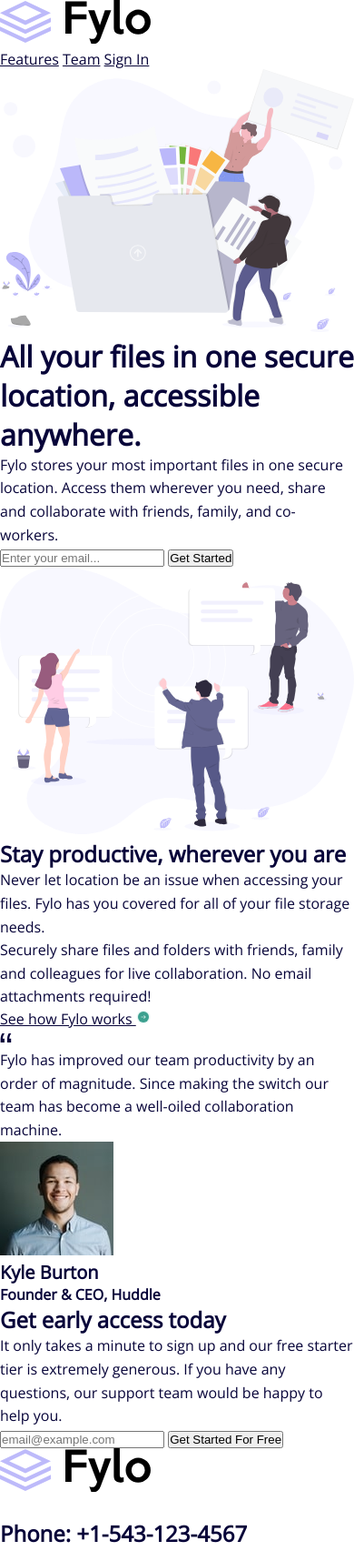
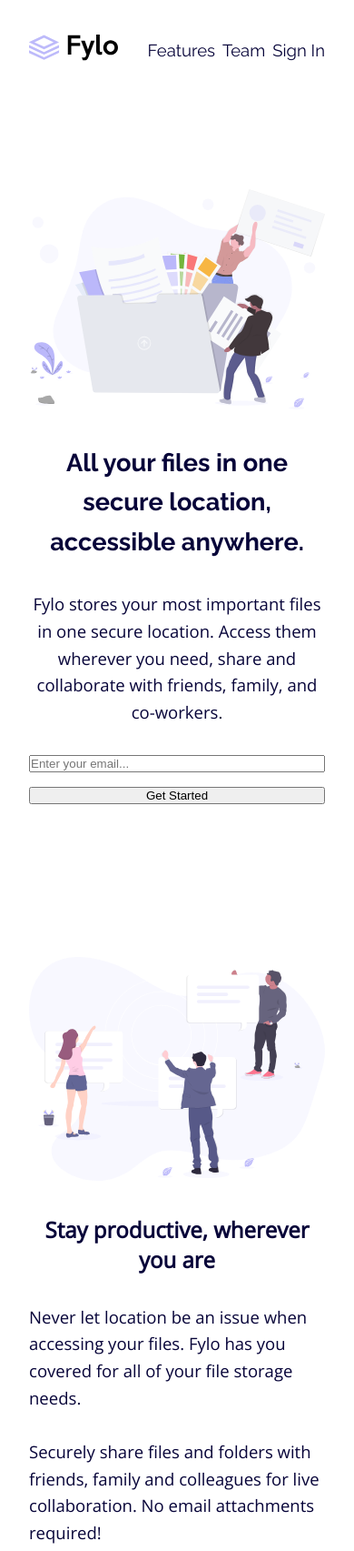
Before and after one commit to Ivanova24/fylo-landing-page-with-two-column-layout-master, a plain HTML site: page index.html in a window 390 px wide. Shown: the top 1705 px of the page at 91% size. Drawn offline with nearby package versions, Linux system fonts and the light colour scheme.

Commit message:
styles mobile

```diff
--- a/index.html
+++ b/index.html
@@ -3,19 +3,10 @@
   <head>
     <meta charset="UTF-8" />
     <meta name="viewport" content="width=device-width, initial-scale=1.0" />
-    <!-- displays site properly based on user's device -->
 
-    <link
-      rel="icon"
-      type="image/png"
-      sizes="32x32"
-      href="./images/favicon-32x32.png"
-    />
+    <link rel="icon" type="image/png" sizes="32x32" href="./images/favicon-32x32.png"/>
     <link rel="stylesheet" href="styles.css" />
-    <script
-      src="https://kit.fontawesome.com/d9bf2a99a6.js"
-      crossorigin="anonymous"
-    ></script>
+    <script src="https://kit.fontawesome.com/d9bf2a99a6.js" crossorigin="anonymous"></script>
 
     <title>Frontend Mentor | Fylo landing page with two column layout</title>
 
@@ -30,6 +21,7 @@
       }
     </style>
   </head>
+
   <body>
     <div class="container">
       <header class="header">
@@ -43,18 +35,18 @@
         </nav>
       </header>
 
-      <section class="secure">
+      <section class="accessible">
         <figure>
           <img src="/images/illustration-1.svg" />
         </figure>
-        <article>
+        <article class="description">
           <h1>All your files in one secure location, accessible anywhere.</h1>
           <p>
             Fylo stores your most important files in one secure location. Access
             them wherever you need, share and collaborate with friends, family,
             and co-workers.
           </p>
-          <form>
+          <form class="form">
             <input
               type="email"
               name="email"
@@ -69,12 +61,13 @@
         <figure>
           <img src="/images/illustration-2.svg" alt="" />
         </figure>
-        <article>
+        <article class="description">
           <h2>Stay productive, wherever you are</h2>
-          <p>
+          <p class="testimony-description">
             Never let location be an issue when accessing your files. Fylo has
             you covered for all of your file storage needs.
-            <br />
+            <br/>
+            <br>
             Securely share files and folders with friends, family and colleagues
             for live collaboration. No email attachments required!
           </p>
@@ -84,12 +77,12 @@
           </span>
           <aside>
             <img src="/images/icon-quotes.svg" />
-            <p>
+            <p class="testimony-description">
               Fylo has improved our team productivity by an order of magnitude.
               Since making the switch our team has become a well-oiled
               collaboration machine.
             </p>
-            <span>
+            <span class="testimony-description" >
               <img src="/images/avatar-testimonial.jpg" />
               <h3>Kyle Burton</h3>
               <h4>Founder & CEO, Huddle</h4>
@@ -97,23 +90,24 @@
           </aside>
         </article>
       </section>
+    </div>
 
-      <section class="access">
-        <div>
-          <h2>Get early access today</h2>
+      <section class="access wrap">
+        <div class="description">
+          <h2 >Get early access today</h2>
           <p>
             It only takes a minute to sign up and our free starter tier is
             extremely generous. If you have any questions, our support team
             would be happy to help you.
           </p>
         </div>
-        <form>
+        <form class="form">
           <input type="email" name="email" placeholder="email@example.com" />
           <button type="submit">Get Started For Free</button>
         </form>
       </section>
 
-      <footer class="footer">
+      <footer class="footer wrap">
         <div>
           <figure>
             <img src="/images/logo.svg" alt="Fylo" />
@@ -145,6 +139,5 @@
           >. Coded by <a href="#">Your Name Here</a>.
         </p>
       </footer>
-    </div>
   </body>
 </html>
--- a/styles.css
+++ b/styles.css
@@ -10,7 +10,6 @@
   --color-bg: hsl(0, 0%, 75%);
   --font-body: "Open Sans", sans-serif;
   --font-headings: "Raleway", sans-serif;
-  --contentWidth: 1224px;
 }
 
 html {
@@ -80,3 +79,76 @@ img {
 p {
   line-height: 1.6;
 }
+
+/* ***site styles*** */
+.container {
+    display: grid;
+    grid-auto-flow: row;
+    row-gap: 8.5rem;
+    padding: 2.4rem clamp(2rem, 6vw, 90rem);
+}
+
+.header {
+  display: flex;
+  justify-content: space-between;
+  align-items: center;
+}
+
+.header-logo {
+  width: 30%;
+}
+
+.header-links {
+  font-family: var(--font-headings);
+  width: 70%;
+  display: flex;
+  justify-content: flex-end;
+
+}
+
+.header-links a {
+  margin-left: 0.5rem;
+  text-decoration: none;
+  font-size: 1.16rem;
+}
+
+.description {
+  margin: 2rem 0;
+  text-align: center;
+}
+
+.description h1 {
+  font-family: var(--font-headings);
+  font-size: 1.7rem;
+  line-height: 1.6;
+}
+
+.description p {
+  margin: 2rem 0;
+  font-size: 1.16rem;
+}
+
+.testimony-description {
+  text-align: initial;
+}
+
+.form {
+  display: grid;
+  row-gap: 1rem;
+}
+
+.wrap {
+  color: var(--color-primary);
+  display: grid;
+  grid-auto-flow: row;
+  padding: 2.4rem clamp(2rem, 6vw, 90rem);
+}
+
+.access {
+  background-color: var(--color-access);
+}
+
+.footer {
+  background-color: var(--color-footer);
+  row-gap: 3rem;
+}
```
